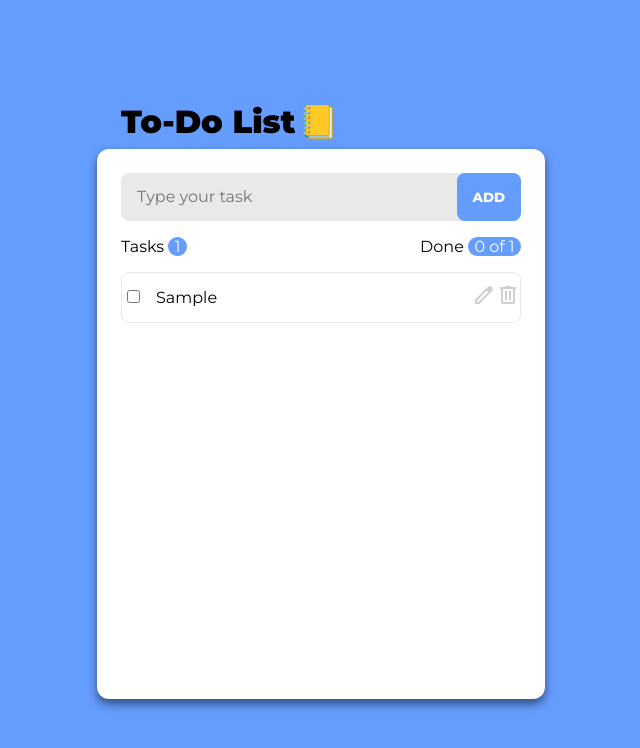
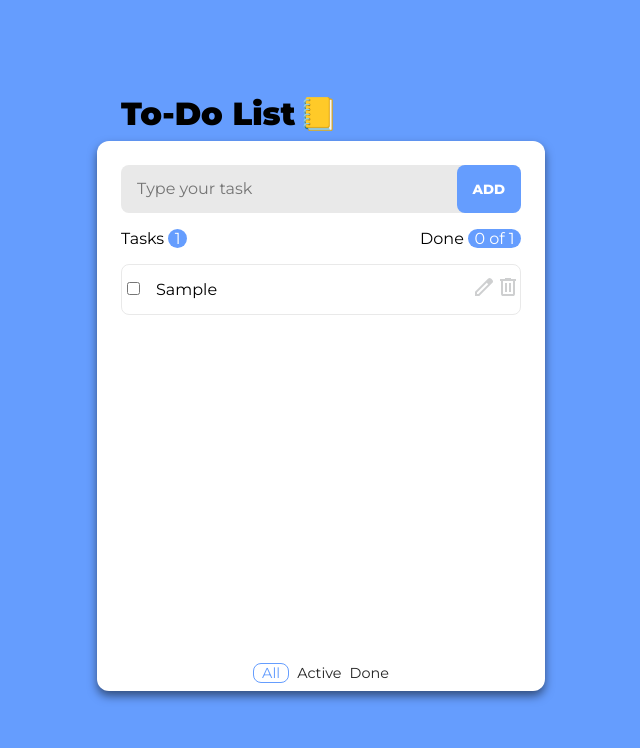
Before and after one commit to Sugeex/todo-list-react, a React (Vite) app: page / in a window 1280 px wide. Both pictures are taken after typing "Sample" into the empty fields and a click on the button "ADD". Shown: the top 748 px of the page, without its empty margins (319-959 px from the left). Built offline with nearby package versions, Linux system fonts and the light colour scheme.

Commit message:
feat: added filter

```diff
--- a/src/App.css
+++ b/src/App.css
@@ -5,9 +5,11 @@
     font-family: 'Montserrat', sans-serif;
     font-weight: 400;
 }
+body{
+    background-color: #659dfe;
+}
 
 #root{
-    background-color: #659dfe;
     height: 100vh;
     display: flex;
     justify-content: center;
@@ -23,8 +25,9 @@
     flex-direction: column;
     min-height: 550px;
     border-radius: 0.75rem;
-    padding: 1.5rem;
+    padding: 1.5rem 1.5rem 0.5rem 1.5rem;
     box-shadow: 0px 5px 10px 0px rgba(0, 0, 0, 0.5);
+    margin-bottom: 1rem;
 }
 
 .todoList{
@@ -32,4 +35,5 @@
     flex-direction: column;
     gap: 0.5rem;
     overflow: auto;
+    flex-grow: 1;
 }
--- /dev/null
+++ b/src/components/TodoFilter/TodoFilter.css
@@ -0,0 +1,27 @@
+.filterCont{
+    display: flex;
+    justify-content: center;
+    flex-shrink: 0;
+}
+.filterBtns{
+    display: flex;
+    gap: 0.5rem;
+    margin-top: 0.6rem;
+}
+.filterBtn{
+    cursor: pointer;
+    background-color: transparent;
+    border: none;
+    color: #242424;
+    font-size: 0.9rem;
+    transition: 0.3s ease;
+}
+.filterBtn:hover{
+    opacity: 0.6;
+}
+.currentFilter{
+    border: 1px solid #659dfe;
+    border-radius: 0.5rem;
+    padding: 0 0.5rem;
+    color: #659dfe;
+}
--- /dev/null
+++ b/src/components/TodoFilter/TodoFilter.jsx
@@ -0,0 +1,28 @@
+import './TodoFilter.css'
+
+export default function ({ filter, setFilter }) {
+  return (
+    <div className="filterCont">
+      <div className="filterBtns">
+        <button
+          className={filter === "all" ? "filterBtn currentFilter" : "filterBtn"}
+          onClick={() => setFilter("all")}
+        >
+          All
+        </button>
+        <button
+          className={filter === "active" ? "filterBtn currentFilter" : "filterBtn"}
+          onClick={() => setFilter("active")}
+        >
+          Active
+        </button>
+        <button
+          className={filter === "done" ? "filterBtn currentFilter" : "filterBtn"}
+          onClick={() => setFilter("done")}
+        >
+          Done
+        </button>
+      </div>
+    </div>
+  );
+}
--- a/src/components/TodoForm.jsx
+++ b/src/components/TodoForm.jsx
@@ -4,11 +4,13 @@ import TodoPlaceholder from "./TodoPlaceholder/TodoPlaceholder";
 import useLocalStorage from "../hooks/useLocalStorage";
 import TodoInput from "./TodoInput/TodoInput";
 import TodoCount from "./TodoCount/TodoCount";
+import TodoFilter from "./TodoFilter/TodoFilter";
 
 export default function TodoForm() {
   const inputV = useRef();
   const [showList, setShowList] = useLocalStorage("listItem", []);
   const [formClass, setFormClass] = useState("inputTodo");
+  const [filter, setFilter] = useState("all");
 
   const handleKeyDown  = (event) => {
     if (event.key === "Enter") {
@@ -62,6 +64,10 @@ export default function TodoForm() {
     });
   }
 
+  const filteredList = showList.filter((item) =>
+    filter === "all" ? true : filter === "active" ? !item.isComplite : item.isComplite
+  );
+
   return (
     <>
       <TodoInput
@@ -76,7 +82,7 @@ export default function TodoForm() {
         <>
         <TodoCount counter={showList} />
         <div className="todoList">
-          {showList.map((item) => {
+          {filteredList.map((item) => {
             return (
               <TodoItem
                 text={item.text}
@@ -90,6 +96,7 @@ export default function TodoForm() {
             );
           })}
         </div>
+        <TodoFilter filter={filter} setFilter={setFilter}/>
         </>
       )}
     </>
```
